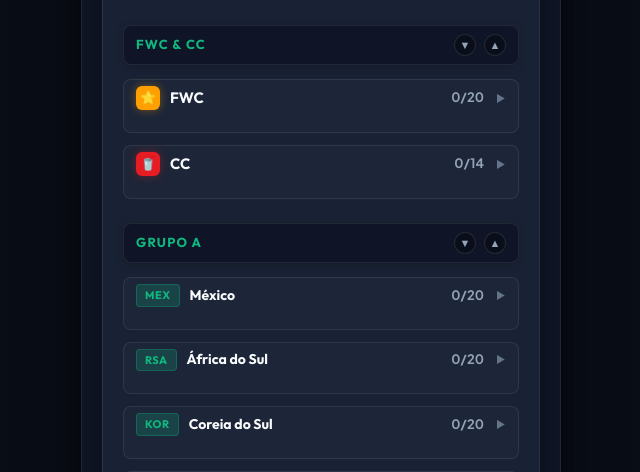
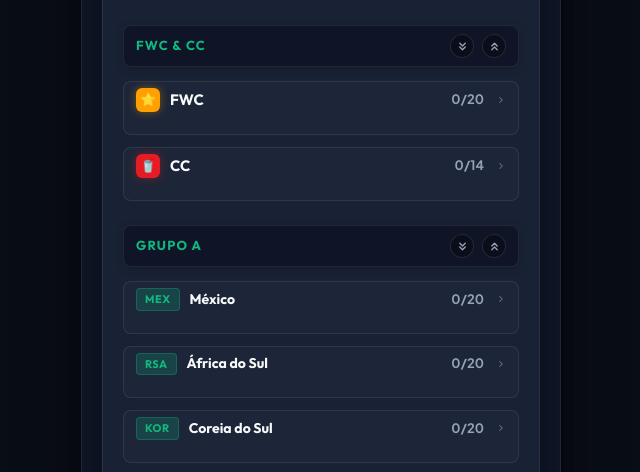
Before and after one commit to dhaalves/copa-2026-stickers-swap, a website: page index.html in a window 1280 px wide. Shown: the part 319-791 px from the top of the page, 319-959 px from the left. Drawn offline with Linux system fonts and the light colour scheme.

Commit message:
feat: use SVG chevron icons for group collapse and show repeated sticker counts per team

```diff
--- a/js/app.js
+++ b/js/app.js
@@ -183,7 +183,8 @@ document.addEventListener("DOMContentLoaded", () => {
 
     const btnFwcCcUnfold = document.createElement("button");
     btnFwcCcUnfold.className = "group-action-btn btn-group-unfold";
-    btnFwcCcUnfold.textContent = "▼";
+    btnFwcCcUnfold.innerHTML =
+      '<svg width="13" height="13" viewBox="0 0 24 24" fill="none" stroke="currentColor" stroke-width="2.5" stroke-linecap="round" stroke-linejoin="round" aria-hidden="true"><path d="m7 6 5 5 5-5"/><path d="m7 13 5 5 5-5"/></svg>';
     btnFwcCcUnfold.title = "Expandir grupo";
     btnFwcCcUnfold.addEventListener("click", (e) => {
       e.stopPropagation();
@@ -192,7 +193,8 @@ document.addEventListener("DOMContentLoaded", () => {
 
     const btnFwcCcFold = document.createElement("button");
     btnFwcCcFold.className = "group-action-btn btn-group-fold";
-    btnFwcCcFold.textContent = "▲";
+    btnFwcCcFold.innerHTML =
+      '<svg width="13" height="13" viewBox="0 0 24 24" fill="none" stroke="currentColor" stroke-width="2.5" stroke-linecap="round" stroke-linejoin="round" aria-hidden="true"><path d="m7 18 5-5 5 5"/><path d="m7 11 5-5 5 5"/></svg>';
     btnFwcCcFold.title = "Recolher grupo";
     btnFwcCcFold.addEventListener("click", (e) => {
       e.stopPropagation();
@@ -213,6 +215,7 @@ document.addEventListener("DOMContentLoaded", () => {
     fwcSection.dataset.groupName = "FWC & CC";
 
     const fwcOwned = getOwnedCountInRange(1, 20);
+    const fwcRepeats = getRepeatedCountInRange(1, 20);
     const fwcHeader = document.createElement("div");
     fwcHeader.className =
       fwcOwned === 20
@@ -225,7 +228,8 @@ document.addEventListener("DOMContentLoaded", () => {
             </div>
             <div class="team-header-right">
                 <span class="team-progress">${fwcOwned}/20</span>
-                <span class="chevron-icon">▼</span>
+                <span class="team-repeats"${fwcRepeats === 0 ? " hidden" : ""}>${fwcRepeats}</span>
+                <span class="chevron-icon"><svg width="10" height="10" viewBox="0 0 24 24" fill="none" stroke="currentColor" stroke-width="2.5" stroke-linecap="round" stroke-linejoin="round" aria-hidden="true"><path d="m6 9 6 6 6-6"/></svg></span>
             </div>
             <div class="team-progress-bar-container">
                 <div class="team-progress-bar-fill" style="width: ${(fwcOwned / 20) * 100}%"></div>
@@ -256,6 +260,7 @@ document.addEventListener("DOMContentLoaded", () => {
     ccSection.dataset.groupName = "FWC & CC";
 
     const ccOwned = getOwnedCountInRange(21, 34);
+    const ccRepeats = getRepeatedCountInRange(21, 34);
     const ccHeader = document.createElement("div");
     ccHeader.className =
       ccOwned === 14
@@ -268,7 +273,8 @@ document.addEventListener("DOMContentLoaded", () => {
             </div>
             <div class="team-header-right">
                 <span class="team-progress">${ccOwned}/14</span>
-                <span class="chevron-icon">▼</span>
+                <span class="team-repeats"${ccRepeats === 0 ? " hidden" : ""}>${ccRepeats}</span>
+                <span class="chevron-icon"><svg width="10" height="10" viewBox="0 0 24 24" fill="none" stroke="currentColor" stroke-width="2.5" stroke-linecap="round" stroke-linejoin="round" aria-hidden="true"><path d="m6 9 6 6 6-6"/></svg></span>
             </div>
             <div class="team-progress-bar-container">
                 <div class="team-progress-bar-fill" style="width: ${(ccOwned / 14) * 100}%"></div>
@@ -313,7 +319,8 @@ document.addEventListener("DOMContentLoaded", () => {
 
         const btnGroupUnfold = document.createElement("button");
         btnGroupUnfold.className = "group-action-btn btn-group-unfold";
-        btnGroupUnfold.textContent = "▼";
+        btnGroupUnfold.innerHTML =
+          '<svg width="13" height="13" viewBox="0 0 24 24" fill="none" stroke="currentColor" stroke-width="2.5" stroke-linecap="round" stroke-linejoin="round" aria-hidden="true"><path d="m7 6 5 5 5-5"/><path d="m7 13 5 5 5-5"/></svg>';
         btnGroupUnfold.title = "Expandir grupo";
         btnGroupUnfold.addEventListener("click", (e) => {
           e.stopPropagation();
@@ -322,7 +329,8 @@ document.addEventListener("DOMContentLoaded", () => {
 
         const btnGroupFold = document.createElement("button");
         btnGroupFold.className = "group-action-btn btn-group-fold";
-        btnGroupFold.textContent = "▲";
+        btnGroupFold.innerHTML =
+          '<svg width="13" height="13" viewBox="0 0 24 24" fill="none" stroke="currentColor" stroke-width="2.5" stroke-linecap="round" stroke-linejoin="round" aria-hidden="true"><path d="m7 18 5-5 5 5"/><path d="m7 11 5-5 5 5"/></svg>';
         btnGroupFold.title = "Recolher grupo";
         btnGroupFold.addEventListener("click", (e) => {
           e.stopPropagation();
@@ -344,6 +352,7 @@ document.addEventListener("DOMContentLoaded", () => {
       section.dataset.groupName = team.group;
 
       const ownedCount = getOwnedCountInRange(start, end);
+      const repeatsCount = getRepeatedCountInRange(start, end);
       const header = document.createElement("div");
       header.className =
         ownedCount === 20
@@ -356,7 +365,8 @@ document.addEventListener("DOMContentLoaded", () => {
                 </div>
                 <div class="team-header-right">
                     <span class="team-progress">${ownedCount}/20</span>
-                    <span class="chevron-icon">▼</span>
+                    <span class="team-repeats"${repeatsCount === 0 ? " hidden" : ""}>${repeatsCount}</span>
+                    <span class="chevron-icon"><svg width="10" height="10" viewBox="0 0 24 24" fill="none" stroke="currentColor" stroke-width="2.5" stroke-linecap="round" stroke-linejoin="round" aria-hidden="true"><path d="m6 9 6 6 6-6"/></svg></span>
                 </div>
                 <div class="team-progress-bar-container">
                     <div class="team-progress-bar-fill" style="width: ${(ownedCount / 20) * 100}%"></div>
@@ -393,6 +403,14 @@ document.addEventListener("DOMContentLoaded", () => {
       if (state.myAlbum.owned.has(i)) {
         count++;
       }
+    }
+    return count;
+  }
+
+  function getRepeatedCountInRange(start, end) {
+    let count = 0;
+    for (let i = start; i <= end; i++) {
+      count += state.myAlbum.repeated.get(i) || 0;
     }
     return count;
   }
@@ -694,6 +712,13 @@ document.addEventListener("DOMContentLoaded", () => {
     const total = end - start + 1;
     const ownedCount = getOwnedCountInRange(start, end);
     progressEl.textContent = `${ownedCount}/${total}`;
+
+    const repeatsEl = sectionEl.querySelector(".team-repeats");
+    if (repeatsEl) {
+      const repeatsCount = getRepeatedCountInRange(start, end);
+      repeatsEl.textContent = `${repeatsCount}`;
+      repeatsEl.hidden = repeatsCount === 0;
+    }
 
     const progressBarFill = sectionEl.querySelector(".team-progress-bar-fill");
     if (progressBarFill) {
--- a/js/parser.js
+++ b/js/parser.js
@@ -58,7 +58,7 @@ const TEAMS = [
   { code: 'JOR', flag: '🇯🇴', name: 'Jordânia', group: 'Grupo J' },
   // Group K
   { code: 'POR', flag: '🇵🇹', name: 'Portugal', group: 'Grupo K' },
-  { code: 'COD', flag: '🇨🇩', name: 'República Democrática do Congo', group: 'Grupo K' },
+  { code: 'COD', flag: '🇨🇩', name: 'República do Congo', group: 'Grupo K' },
   { code: 'UZB', flag: '🇺🇿', name: 'Uzbequistão', group: 'Grupo K' },
   { code: 'COL', flag: '🇨🇴', name: 'Colômbia', group: 'Grupo K' },
   // Group L
--- a/style.css
+++ b/style.css
@@ -1047,9 +1047,18 @@ textarea:focus {
 }
 
 .chevron-icon {
-    font-size: 10px;
+    display: inline-flex;
+    align-items: center;
+    justify-content: center;
     color: var(--text-muted);
     transition: transform var(--transition-normal);
+    line-height: 0;
+}
+
+.chevron-icon svg {
+    display: block;
+    width: 10px;
+    height: 10px;
 }
 
 .team-section.collapsed .chevron-icon {
@@ -1092,17 +1101,23 @@ textarea:focus {
     background: rgba(0, 0, 0, 0.3);
     border: 1px solid rgba(255, 255, 255, 0.1);
     color: var(--text-secondary);
-    width: 22px;
-    height: 22px;
+    width: 24px;
+    height: 24px;
     border-radius: 50%;
-    font-size: 11px;
-    font-weight: 700;
     display: flex;
     align-items: center;
     justify-content: center;
     cursor: pointer;
     transition: all var(--transition-fast);
     user-select: none;
+    padding: 0;
+    line-height: 0;
+}
+
+.group-action-btn svg {
+    display: block;
+    width: 13px;
+    height: 13px;
 }
 
 .group-action-btn:hover {
@@ -1143,6 +1158,23 @@ textarea:focus {
     font-size: 13px;
     font-weight: 700;
     color: var(--text-secondary);
+}
+
+.team-repeats {
+    font-size: 11px;
+    font-weight: 700;
+    color: var(--accent-secondary);
+    background: var(--accent-secondary-glow);
+    border: 1px solid rgba(234, 179, 8, 0.3);
+    padding: 1px 6px;
+    border-radius: 4px;
+    line-height: 1.4;
+    white-space: nowrap;
+}
+
+/* Hide the repeats counter when the team section is expanded */
+.team-section:not(.collapsed) .team-repeats {
+    display: none;
 }
 
 .badge-icon {
```
